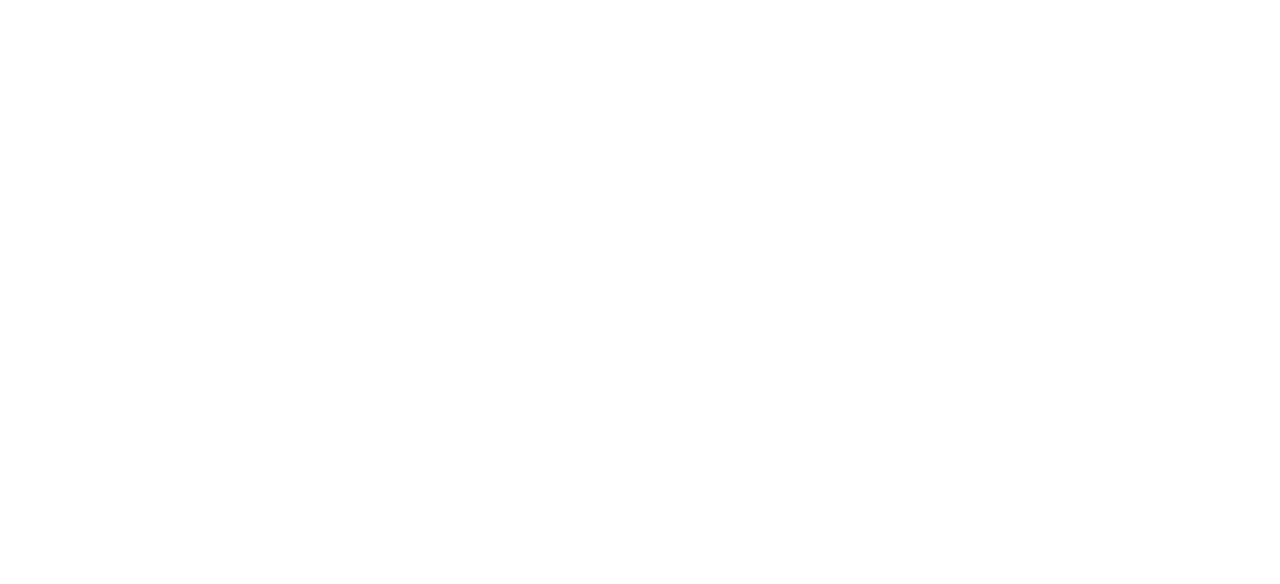
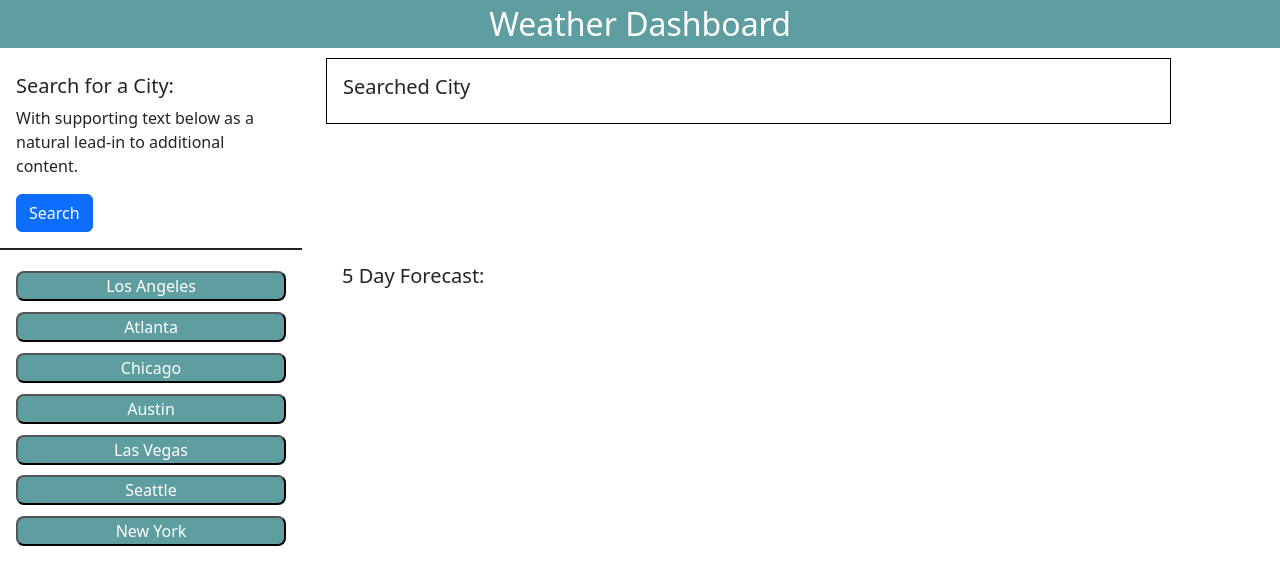
Before and after one commit to alexanderolivares13/Weather-Forecast, a plain HTML site: page index.html in a window 1280 px wide. Drawn offline with nearby package versions, Linux system fonts and the light colour scheme.

Commit message:
added jquery and bootstrap, finished the main structure of the webpage using html, css, and bootstrap framework

```diff
--- a/assets/css/style.css
+++ b/assets/css/style.css
@@ -0,0 +1,38 @@
+:root {
+    --cadet:  #5f9ea0;
+    --white: #fff;
+}
+
+.header {
+    background-color: var(--cadet);
+    text-align: center;
+    font-size: 2.0rem;
+    color: var(--white);
+}
+
+.search-card, .city-card{
+    margin-top: 10px;
+}
+
+.city-card {
+    border-color: black;
+    border-radius: 0;
+}
+
+.search-card, .forecast-card {
+    border-style: none;
+}
+
+.featured-card {
+    border-style: none;
+    border-radius: 0px;
+    border-top: solid 2px;
+}
+
+.featured-city{
+    width: 100%;
+    margin: 2% 0;
+    border-radius: 8px;
+    background-color: var(--cadet);
+    color: var(--white);
+}
--- a/index.html
+++ b/index.html
@@ -5,8 +5,56 @@
     <meta http-equiv="X-UA-Compatible" content="IE=edge">
     <meta name="viewport" content="width=device-width, initial-scale=1.0">
     <title>Weather Forecast</title>
+    <link href="https://cdn.jsdelivr.net/npm/bootstrap@5.3.0/dist/css/bootstrap.min.css" rel="stylesheet" integrity="sha384-9ndCyUaIbzAi2FUVXJi0CjmCapSmO7SnpJef0486qhLnuZ2cdeRhO02iuK6FUUVM" crossorigin="anonymous">
+    <script src="https://cdn.jsdelivr.net/npm/bootstrap@5.3.0/dist/js/bootstrap.bundle.min.js" integrity="sha384-geWF76RCwLtnZ8qwWowPQNguL3RmwHVBC9FhGdlKrxdiJJigb/j/68SIy3Te4Bkz" crossorigin="anonymous"></script>
+    <link rel="stylesheet" href="assets/css/style.css">
 </head>
 <body>
-
+    <header class="header">Weather Dashboard</header>
+    <div class="row">
+        <div class="col-sm-6 col-lg-3">
+          <div class="card search-card">
+            <div class="card-body search-container">
+              <h5 class="card-title">Search for a City:</h5>
+              <p class="card-text">With supporting text below as a natural lead-in to additional content.</p>
+              <button id="#search" class="btn btn-primary">Search</button>
+            </div>
+          </div>
+        </div>
+        <div class="col-sm-6 col-lg-8">
+          <div class="card city-card">
+            <div class="card-body city-container">
+              <h5 class="card-title">Searched City</h5>
+            </div>
+          </div>
+        </div>
+    </div>
+    <div class="row">
+        <div class="col-sm-6 col-lg-3">
+            <div class="card featured-card">
+                <div class="card-body featured-card-body">
+                        <button class="featured-city">Los Angeles</button>
+                        <button class="featured-city">Atlanta</button>
+                        <button class="featured-city">Chicago</button>
+                        <button class="featured-city">Austin</button>
+                        <button class="featured-city">Las Vegas</button>
+                        <button class="featured-city">Seattle</button>
+                        <button class="featured-city">New York</button>
+                </div>
+            </div>
+        </div>
+        <div class="col-sm-6 col-lg-9">
+          <div class="card forecast-card">
+            <div class="card-body forecast-contaner">
+              <h5 class="card-title">5 Day Forecast:</h5>
+            </div>
+          </div>
+        </div>
+    </div>
 </body>
+<script
+  src="https://code.jquery.com/jquery-3.7.0.min.js"
+  integrity="sha256-2Pmvv0kuTBOenSvLm6bvfBSSHrUJ+3A7x6P5Ebd07/g="
+  crossorigin="anonymous"></script>
+<script type="text/javascript" src="assets/js/script.js"></script>
 </html>
```
